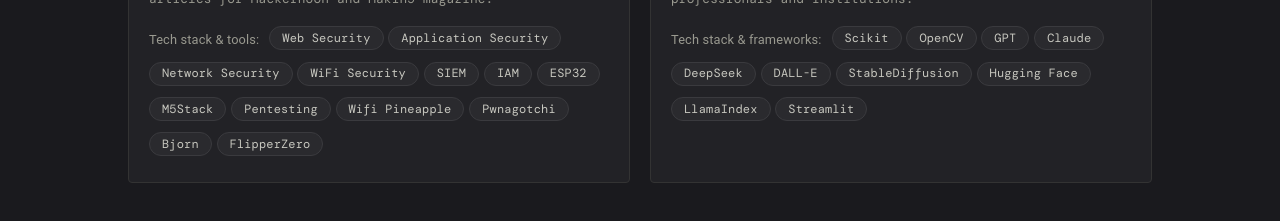
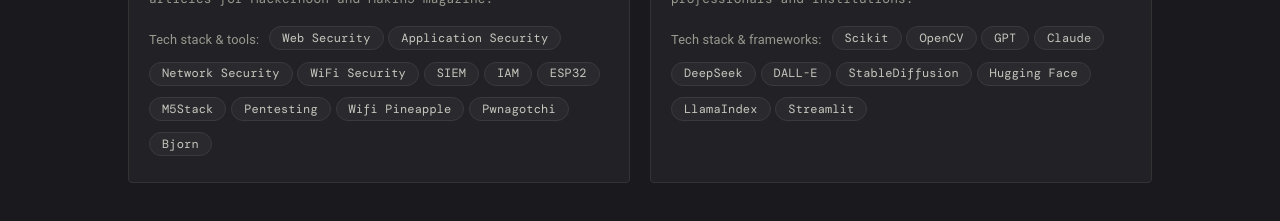
Before and after one commit to Omodaka9375/portfolio, a React (Create React App) app: page / in a window 1280 px wide. Shown: the part 1360-1581 px from the top of the page. Built offline with nearby package versions, Linux system fonts and the light colour scheme; a web font is replaced by a local one.

Commit message:
Update Expertise.tsx

```diff
--- a/src/components/Expertise.tsx
+++ b/src/components/Expertise.tsx
@@ -50,8 +50,7 @@ const labelsSecond = [
     "Pentesting",
     "Wifi Pineapple",
     "Pwnagotchi",
-    "Bjorn",
-    "FlipperZero"
+    "Bjorn"
 ];
 
 const labelsThird = [
```
